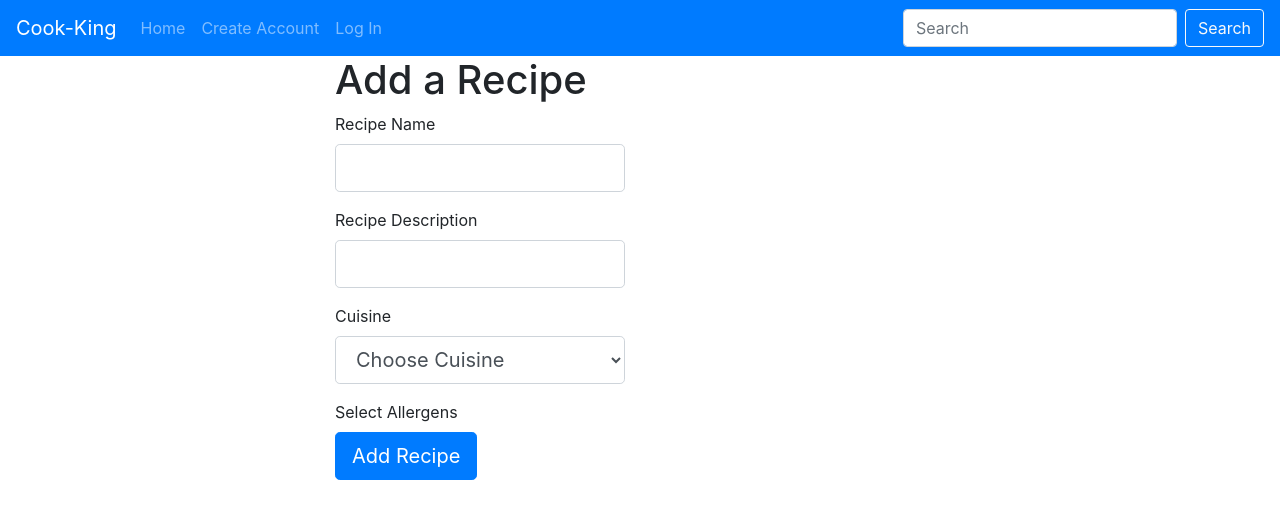
After one commit to Code-Institute-Submissions/cook-king, a Flask app: page /add_recipe in a window 1280 px wide. The commit adds this page. Shown: the top 519 px of the page. Run offline with Flask 2, Linux system fonts and the light colour scheme; data that the repository does not hold is empty; some libraries are stand-ins or nearby versions.

Commit message:
doing add recipe page

```diff
--- a/app.py
+++ b/app.py
@@ -22,7 +22,6 @@ def recipes():
 def login():
     if request.method == 'POST':
         users = mongo.db.users
-        # username = request.form['username']
         user_login = users.find_one({'name' : request.form['username']})
         if user_login:
             session['username'] = request.form['username']
@@ -56,6 +55,15 @@ def register():
     return render_template('create_user.html',
                            countries=mongo.db.countries.find())
 
+@app.route('/add_recipe', methods=['POST', 'GET'])
+def add_recipe():
+    if request.method == "POST":
+        selected_allergens = request.form.getlist("allergens")
+    return render_template('add_recipe.html',
+                            cuisine=mongo.db.cuisine.find(),
+                            allergens=mongo.db.allergens.find())
+
+
 if __name__ == '__main__':
     app.run(host=os.environ.get('IP'),
             port=int(os.environ.get('PORT')),
--- /dev/null
+++ b/templates/add_recipe.html
@@ -0,0 +1,50 @@
+{% extends 'base.html'%} {% block content %}
+<div class="top-margin center-hor col-12">
+    <h1>Add a Recipe</h1>
+</div>
+<form action="{{url_for('add_recipe')}}" method="POST" class="col-12 center-hor">
+    <div class="row">
+        <div class="col-6">
+            <div class="form-group">
+                <label for="rname">Recipe Name</label>
+                <input id="rname" name="recipe_name" type="text" class="form-control form-control-lg" required>
+            </div>
+        </div>
+    </div>
+    <div class="row">
+        <div class="col-6">
+            <div class="form-group">
+                <label for="rname">Recipe Description</label>
+                <input id="rname" name="recipe_name" type="text" class="form-control form-control-lg" required>
+            </div>
+        </div>
+    </div>
+    <div class="row">
+        <div class="form-group col-6">
+            <label for="cusinen">Cuisine</label>
+            <select id="cuisinen" name="cuisine" class="form-control form-control-lg">
+            <option value="" disabled selected>Choose Cuisine</option>
+            {% for cuisine_name in cuisine %}
+              <option value="{{cuisine_name.cuisine_name}}">{{cuisine_name.cuisine_name}}</option>
+            {% endfor %}
+            </select>
+        </div>
+    </div>
+    <div class="row">
+        <div class="col-6">
+            <label>Select Allergens</label>
+            <br>
+            {% for allergen_name in allergens %}
+            <div class="form-check form-check-inline">
+                <input type="checkbox" class="form-check-input" id="id_{{allergen_name.allergens}}" name="allergen" value="{{allergen_name.allergens}}">
+                <label for="id_{{allergen_name.allergens}}">{{allergen_name.allergen_name}}</label>
+            </div>{% endfor %}
+        </div>
+    </div>
+    <div class="row">
+        <div class="col-12">
+            <button type="submit" class="btn btn-primary btn-lg">Add Recipe</button>
+        </div>
+    </div>
+</form>
+{% endblock %}
--- a/templates/base.html
+++ b/templates/base.html
@@ -20,6 +20,7 @@
                     <li class="nav-item"><a class="nav-link" href="{{url_for('recipes')}}">Home</a></li>
                     {% if session['username'] %}
                     <li class="nav-item"><a class="nav-link" href="{{url_for('logout')}}">Log Out</a></li>
+                    <li class="nav-item"><a class="nav-link" href="{{url_for('add_recipe')}}">Add Recipe</a></li>
                     {% else %}
                     <li class="nav-item"><a class="nav-link" href="{{url_for('register')}}">Create Account</a></li>
                     <li class="nav-item"><a class="nav-link" href="{{url_for('login')}}">Log In</a></li>
--- a/templates/create_user.html
+++ b/templates/create_user.html
@@ -12,7 +12,7 @@
     <div class="row">
       <div class="form-group">
         <label for="country">Your Country</label>
-        <select id="coutnry" name="country_name" class="form-control form-control-lg">
+        <select id="country" name="country_name" class="form-control form-control-lg">
             <option value="" disabled selected>Choose Country</option>
             {% for country_name in countries %}
               <option value="{{country_name.country_name}}">{{country_name.country_name}}</option>
```
